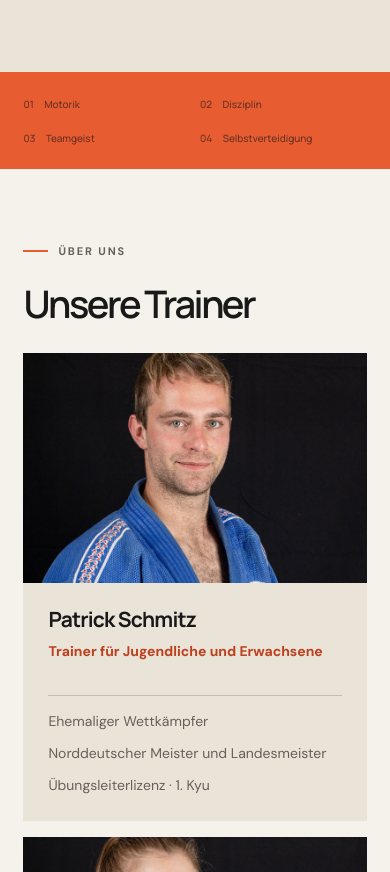
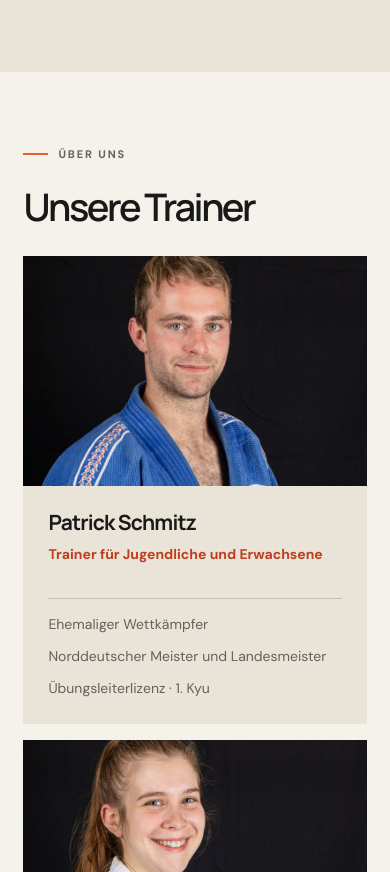
Before and after one commit to LucaBytz/Webside_Judoverein_TVBruvi, a plain HTML site: page index.html in a window 390 px wide. Shown: the part 2195-3067 px from the top of the page. Drawn offline with Linux system fonts and the light colour scheme.

Commit message:
Remove training-focus strip
Remove the orange strip with the four training-focus items and delete its unused translations and styles.

Co-authored-by: Copilot <223556219+Copilot@users.noreply.github.com>

```diff
--- a/index.html
+++ b/index.html
@@ -107,13 +107,6 @@
             </div>
           </div>
         </div>
-      </section>
-
-      <section class="values" aria-label="Trainingsschwerpunkte" data-i18n-aria-label="valuesLabel">
-        <p><span>01</span> <span data-i18n="valueRespect">Motorik</span></p>
-        <p><span>02</span> <span data-i18n="valueCourage">Disziplin</span></p>
-        <p><span>03</span> <span data-i18n="valueTogether">Teamgeist</span></p>
-        <p><span>04</span> <span data-i18n="valueMovement">Selbstverteidigung</span></p>
       </section>
 
       <section class="team-section">
--- a/script.js
+++ b/script.js
@@ -62,11 +62,6 @@ const translations = {
     "ДЗЮДО БОЛЕЕ 30 ЛЕТ",
     "ДЗЮДО ПОНАД 30 РОКІВ"
   ],
-  valuesLabel: ["Trainingsschwerpunkte", "Training focus", "Направления тренировок", "Напрями тренувань"],
-  valueRespect: ["Motorik", "Motor skills", "Моторика", "Моторика"],
-  valueCourage: ["Disziplin", "Discipline", "Дисциплина", "Дисципліна"],
-  valueTogether: ["Teamgeist", "Teamwork", "Командный дух", "Командний дух"],
-  valueMovement: ["Selbstverteidigung", "Self-defence", "Самооборона", "Самозахист"],
   introEyebrow: ["Über uns", "About us", "О нас", "Про нас"],
   introCopyFirst: [
     "Ob Gürtelprüfungen, Selbstverteidigung, Beweglichkeit oder Wettkampfjudo: Unser gut ausgebildetes Trainerteam unterstützt dich bei deinen Zielen.",
--- a/styles.css
+++ b/styles.css
@@ -324,28 +324,6 @@ h1 .hero-accent {
   letter-spacing: 0.2em;
   transform: rotate(90deg) translateX(50%);
   transform-origin: right center;
-}
-
-.values {
-  display: grid;
-  grid-template-columns: repeat(4, 1fr);
-  padding: 25px 7.2%;
-  background: var(--orange);
-  color: var(--ink);
-}
-
-.values p {
-  margin: 0;
-  font-family: "Manrope", sans-serif;
-  font-size: 14px;
-  font-weight: 700;
-}
-
-.values span {
-  margin-right: 15px;
-  color: rgba(25, 25, 25, 0.62);
-  font-size: 10px;
-  font-weight: 500;
 }
 
 .section-wrap {
@@ -1069,20 +1047,6 @@ h2 {
     display: none;
   }
 
-  .values {
-    grid-template-columns: repeat(2, 1fr);
-    gap: 17px 10px;
-    padding: 23px 6%;
-  }
-
-  .values p {
-    font-size: 12px;
-  }
-
-  .values span {
-    margin-right: 8px;
-  }
-
   .section-wrap {
     width: 88%;
   }
```
